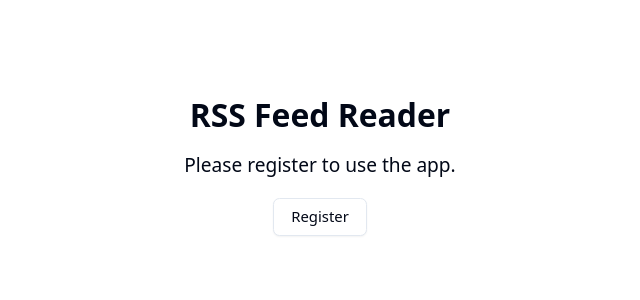
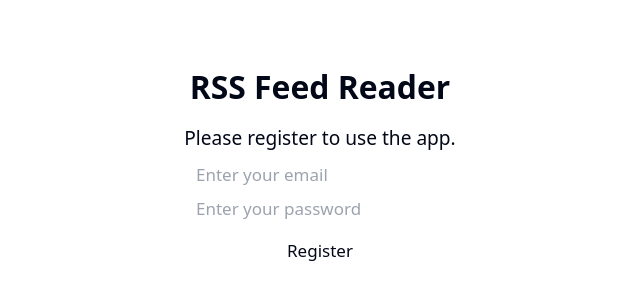
Before and after one commit to uh-dcm/news-article-collection-container, a React (Vite) app in the folder client/: page / in a window 1280 px wide. Shown: the part 234-534 px from the top of the page, without its empty margins (320-960 px from the left). Built offline with nearby package versions, Linux system fonts and the light colour scheme; no server answers.

Commit message:
feat(accepts a chosen password and email)

```diff
--- a/client/src/App.tsx
+++ b/client/src/App.tsx
@@ -9,7 +9,7 @@ import {
 import {
   sendSearchQuery,
   sendStatisticsQuery,
-  SearchParams
+  SearchParams,
 } from './services/database_queries';
 
 import authClient from './services/authclient';
@@ -21,7 +21,7 @@ import {
   BarsArrowUpIcon,
   MagnifyingGlassIcon,
   ChartBarSquareIcon,
-  ChartPieIcon
+  ChartPieIcon,
 } from '@heroicons/react/24/solid';
 
 import { Button } from '@/components/ui/button';
@@ -42,6 +42,9 @@ import { articleColumns, Article } from './components/ui/article-columns';
 import { feedColumns, Feed } from './components/ui/feed-columns';
 import InfoIcon from './components/ui/info-icon';
 import * as Tooltip from '@radix-ui/react-tooltip';
+
+import Register from './components/registrationform';
+import Login from './components/loginform';
 
 import {
   Card,
@@ -75,11 +78,7 @@ type ToastOptions = {
   error: (error: string) => string;
 };
 
-import {
-  registerUser,
-  getIsValidToken,
-  loginUser,
-} from './services/authfunctions';
+import { getIsValidToken } from './services/authfunctions';
 
 export default function App() {
   const [feedUrlList, setFeedUrlList] = useState<Feed[]>([]);
@@ -95,9 +94,13 @@ export default function App() {
   const [endTime, setEndTime] = useState('');
   const [htmlQuery, setHtmlQuery] = useState('');
   const [statisticData, setStatisticsData] = useState<DomainData[][]>([]);
-  const [filteredStatisticData, setFilteredStatisticsData] = useState<DomainData[][]>([]);
+  const [filteredStatisticData, setFilteredStatisticsData] = useState<
+    DomainData[][]
+  >([]);
   const [subDirectoryData, setSubDirectoryData] = useState<DomainData[]>([]);
-  const [filteredSubDirectoryData, setFilteredSubDirectoryData] = useState<DomainData[]>([]);
+  const [filteredSubDirectoryData, setFilteredSubDirectoryData] = useState<
+    DomainData[]
+  >([]);
   const [userExists, setUserExists] = useState(false);
   const [validToken, setValidToken] = useState(false);
 
@@ -126,11 +129,14 @@ export default function App() {
 
   const formSubDirectoryData = async (url: string, filtered: boolean) => {
     if (!filtered) {
-        await setSubDirectoryData(statisticData[1].filter(x => x.name.startsWith(url)))
-    }
-    else {
-        await setFilteredSubDirectoryData(filteredStatisticData[1].filter(x => x.name.startsWith(url)))
-        console.log(filteredSubDirectoryData)
+      await setSubDirectoryData(
+        statisticData[1].filter((x) => x.name.startsWith(url))
+      );
+    } else {
+      await setFilteredSubDirectoryData(
+        filteredStatisticData[1].filter((x) => x.name.startsWith(url))
+      );
+      console.log(filteredSubDirectoryData);
     }
   };
 
@@ -243,7 +249,10 @@ export default function App() {
     stopFetching();
   };
 
-  const handleArticleDownload = async (format: 'json' | 'csv' | 'parquet', isQuery: boolean = false) => {
+  const handleArticleDownload = async (
+    format: 'json' | 'csv' | 'parquet',
+    isQuery: boolean = false
+  ) => {
     toast.dismiss();
     setIsDisabled(true);
 
@@ -260,18 +269,20 @@ export default function App() {
 
     toast.promise(async () => {
       try {
-        const endpoint = isQuery ? '/api/articles/export_query' : '/api/articles/export';
-        const response = await authClient.get(
-          `${endpoint}?format=${format}`,
-          {
+        const endpoint = isQuery
+          ? '/api/articles/export_query'
+          : '/api/articles/export';
+        const response = await authClient.get(`${endpoint}?format=${format}`, {
           responseType: 'blob',
-          }
-        );
+        });
 
         const url = window.URL.createObjectURL(new Blob([response.data]));
         const link = document.createElement('a');
         link.href = url;
-        link.setAttribute('download', `articles${isQuery ? '_query' : ''}.${format}`);
+        link.setAttribute(
+          'download',
+          `articles${isQuery ? '_query' : ''}.${format}`
+        );
         document.body.appendChild(link);
         link.click();
 
@@ -298,7 +309,7 @@ export default function App() {
         urlQuery,
         startTime,
         endTime,
-        htmlQuery
+        htmlQuery,
       };
       const data = await sendSearchQuery(params);
       setSearchData(data);
@@ -408,58 +419,66 @@ export default function App() {
   // for now, only login with fixed pass shall be used
 
   if (!userExists) {
+    return <Register onRegistrationSuccess={() => setUserExists(true)} />;
     // register view
-    return (
-      <div
-        className="flex h-screen flex-col items-center justify-center"
-        data-testid="register-view"
-      >
-        <h1 className="text-3xl font-semibold">RSS Feed Reader</h1>
-        <p className="mt-4 text-lg">Please register to use the app.</p>
-        <Button
-          variant="outline"
-          className="mt-4"
-          onClick={async () => {
-            const response = await registerUser('testpassword');
-            if (response) {
-              setUserExists(true);
-            } else {
-              toast.error('Failed to register');
-            }
-          }}
-        >
-          Register
-        </Button>
-      </div>
-    );
+    // return (
+    //   <div
+    //     className="flex h-screen flex-col items-center justify-center"
+    //     data-testid="register-view"
+    //   >
+    //     <h1 className="text-3xl font-semibold">RSS Feed Reader</h1>
+    //     <p className="mt-4 text-lg">Please register to use the app.</p>
+    //     <Button
+    //       variant="outline"
+    //       className="mt-4"
+    //       onClick={async () => {
+    //         const response = await registerUser('testpassword');
+    //         if (response) {
+    //           setUserExists(true);
+    //         } else {
+    //           toast.error('Failed to register');
+    //         }
+    //       }}
+    //     >
+    //       Register
+    //     </Button>
+    //   </div>
+    // );
   }
 
   if (!validToken) {
     // login with password
     return (
-      <div
-        className="flex h-screen flex-col items-center justify-center"
-        data-testid="login-view"
-      >
-        <h1 className="text-3xl font-semibold">RSS Feed Reader</h1>
-        <p className="mt-4 text-lg">Please log in to use the app.</p>
-        <Button
-          variant="outline"
-          className="mt-4"
-          onClick={async () => {
-            const response = await loginUser('testpassword');
-            if (response.access_token) {
-              localStorage.setItem('accessToken', response.access_token);
+      <Login
+        onLoginSuccess={async () => {
           setValidToken(true);
-            } else {
-              toast.error('Failed to login');
-            }
         }}
-        >
-          Log in
-        </Button>
-      </div>
+      />
     );
+    // return (
+    //   <div
+    //     className="flex h-screen flex-col items-center justify-center"
+    //     data-testid="login-view"
+    //   >
+    //     <h1 className="text-3xl font-semibold">RSS Feed Reader</h1>
+    //     <p className="mt-4 text-lg">Please log in to use the app.</p>
+    //     <Button
+    //       variant="outline"
+    //       className="mt-4"
+    //       onClick={async () => {
+    //         const response = await loginUser('testpassword');
+    //         if (response.access_token) {
+    //           localStorage.setItem('accessToken', response.access_token);
+    //           setValidToken(true);
+    //         } else {
+    //           toast.error('Failed to login');
+    //         }
+    //       }}
+    //     >
+    //       Log in
+    //     </Button>
+    //   </div>
+    // );
   }
 
   return (
@@ -509,11 +528,15 @@ export default function App() {
 
                 <Card className="lg:col-span-2 lg:row-span-2">
                   <CardHeader className="relative">
-                    <div className="absolute top-4 right-4 flex flex-col items-end text-sm">
-                      <span className={`${isFetching ? 'text-primary' : 'text-muted-foreground'}`}>
+                    <div className="absolute right-4 top-4 flex flex-col items-end text-sm">
+                      <span
+                        className={`${isFetching ? 'text-primary' : 'text-muted-foreground'}`}
+                      >
                         {isFetching ? 'Fetching' : 'Not Fetching'}
                       </span>
-                      <span className={`${isProcessing ? 'text-primary' : 'text-muted-foreground'}`}>
+                      <span
+                        className={`${isProcessing ? 'text-primary' : 'text-muted-foreground'}`}
+                      >
                         {isProcessing ? 'Processing' : 'Not Processing'}
                       </span>
                     </div>
@@ -643,7 +666,9 @@ export default function App() {
                                 {' '}
                                 {statisticData.length === 0
                                   ? 0
-                                  : statisticData[0].map(x => x.count).reduce((s, c) => s + c, 0)}{' '}
+                                  : statisticData[0]
+                                      .map((x) => x.count)
+                                      .reduce((s, c) => s + c, 0)}{' '}
                                 articles collected from{' '}
                                 {statisticData.length === 0
                                   ? 0
@@ -656,17 +681,29 @@ export default function App() {
                               </DrawerTitle>
                               <DrawerDescription>
                                 {' '}
-                                Click on a domain to view the subdirectory distribution
+                                Click on a domain to view the subdirectory
+                                distribution
                               </DrawerDescription>
                             </DrawerHeader>
                             <div className="grid grid-cols-1 grid-cols-2 gap-4">
-                                <PieChart data={statisticData[0]} fnc={ formSubDirectoryData } filtered={false}></PieChart>
-                                <SubPieChart data={subDirectoryData}></SubPieChart>
+                              <PieChart
+                                data={statisticData[0]}
+                                fnc={formSubDirectoryData}
+                                filtered={false}
+                              ></PieChart>
+                              <SubPieChart
+                                data={subDirectoryData}
+                              ></SubPieChart>
                             </div>
                             <DrawerFooter>
                               <DrawerClose asChild>
                                 <p className="text-center">
-                                  <Button className="sm:w-[20%]" variant="outline">Close</Button>
+                                  <Button
+                                    className="sm:w-[20%]"
+                                    variant="outline"
+                                  >
+                                    Close
+                                  </Button>
                                 </p>
                               </DrawerClose>
                             </DrawerFooter>
@@ -719,7 +756,7 @@ export default function App() {
                       <CardDescription>
                         Query and export articles with matching data
                       </CardDescription>
-                      <div className="absolute top-4 right-4 flex items-center space-x-4">
+                      <div className="absolute right-4 top-4 flex items-center space-x-4">
                         <Button
                           variant="outline"
                           size="sm"
@@ -841,7 +878,9 @@ export default function App() {
                                 {' '}
                                 {filteredStatisticData.length === 0
                                   ? 0
-                                    : filteredStatisticData[0].map(x => x.count).reduce((s, c) => s + c, 0)}{' '}
+                                  : filteredStatisticData[0]
+                                      .map((x) => x.count)
+                                      .reduce((s, c) => s + c, 0)}{' '}
                                 articles collected from{' '}
                                 {filteredStatisticData.length === 0
                                   ? 0
@@ -854,17 +893,29 @@ export default function App() {
                               </DrawerTitle>
                               <DrawerDescription>
                                 {' '}
-                                  Click on a domain to view the subdirectory distribution
+                                Click on a domain to view the subdirectory
+                                distribution
                               </DrawerDescription>
                             </DrawerHeader>
                             <div className="grid grid-cols-1 grid-cols-2 gap-4">
-                                  <PieChart data={filteredStatisticData[0]} fnc={ formSubDirectoryData } filtered={true}></PieChart>
-                                  <SubPieChart data={filteredSubDirectoryData}></SubPieChart>
+                              <PieChart
+                                data={filteredStatisticData[0]}
+                                fnc={formSubDirectoryData}
+                                filtered={true}
+                              ></PieChart>
+                              <SubPieChart
+                                data={filteredSubDirectoryData}
+                              ></SubPieChart>
                             </div>
                             <DrawerFooter>
                               <DrawerClose asChild>
                                 <p className="text-center">
-                                    <Button className="sm:w-[20%]" variant="outline">Close</Button>
+                                  <Button
+                                    className="sm:w-[20%]"
+                                    variant="outline"
+                                  >
+                                    Close
+                                  </Button>
                                 </p>
                               </DrawerClose>
                             </DrawerFooter>
@@ -897,7 +948,9 @@ export default function App() {
                                 Number of articles collected per day
                               </DrawerDescription>
                             </DrawerHeader>
-                                <TimeSeries data={filteredStatisticData[2]}></TimeSeries>
+                            <TimeSeries
+                              data={filteredStatisticData[2]}
+                            ></TimeSeries>
                             <DrawerFooter>
                               <DrawerClose asChild>
                                 <Button variant="outline">Close</Button>
--- /dev/null
+++ b/client/src/components/loginform.tsx
@@ -0,0 +1,52 @@
+import React, { useState } from 'react';
+import { toast } from 'sonner';
+import { loginUser } from '../services/authfunctions';
+
+interface LoginProps {
+  onLoginSuccess: () => void;
+}
+
+const Login: React.FC<LoginProps> = ({ onLoginSuccess }) => {
+  const [password, setPassword] = useState<string>('');
+  const [loading, setLoading] = useState<boolean>(false);
+
+  const handleLogin = async () => {
+    setLoading(true);
+    try {
+      const response = await loginUser(password); // Ensure loginUser is typed to return the correct response
+      if (response && response.access_token) {
+        localStorage.setItem('accessToken', response.access_token);
+        onLoginSuccess();
+        toast.success('Login successful!');
+      } else {
+        toast.error('Failed to login');
+      }
+    } catch (error: any) {
+      toast.error('Login failed: ' + error.message);
+    } finally {
+      setLoading(false);
+    }
+  };
+
+  return (
+    <div
+      className="flex h-screen flex-col items-center justify-center"
+      data-testid="login-view"
+    >
+      <h1 className="text-3xl font-semibold">RSS Feed Reader</h1>
+      <p className="mt-4 text-lg">Please log in to use the app.</p>
+      <input
+        type="password"
+        placeholder="Enter your password"
+        value={password}
+        onChange={(e) => setPassword(e.target.value)}
+        className="mt-2"
+      />
+      <button className="mt-4" disabled={loading} onClick={handleLogin}>
+        {loading ? 'Logging in...' : 'Log in'}
+      </button>
+    </div>
+  );
+};
+
+export default Login;
--- /dev/null
+++ b/client/src/components/registrationform.tsx
@@ -0,0 +1,59 @@
+import React, { useState } from 'react';
+import { toast } from 'sonner';
+import { registerUser } from '../services/authfunctions';
+
+interface RegisterProps {
+  onRegistrationSuccess: () => void;
+}
+
+const Register: React.FC<RegisterProps> = ({ onRegistrationSuccess }) => {
+  const [email, setEmail] = useState<string>('');
+  const [password, setPassword] = useState<string>('');
+  const [loading, setLoading] = useState<boolean>(false);
+
+  const handleRegister = async () => {
+    setLoading(true);
+    try {
+      const response = await registerUser(email, password);
+      if (response && response.msg == 'User created') {
+        onRegistrationSuccess();
+        toast.success('Registration successful!');
+      } else {
+        toast.error('Failed to register');
+      }
+    } catch (error: any) {
+      toast.error('Registration failed: ' + error.message);
+    } finally {
+      setLoading(false);
+    }
+  };
+
+  return (
+    <div
+      className="flex h-screen flex-col items-center justify-center"
+      data-testid="register-view"
+    >
+      <h1 className="text-3xl font-semibold">RSS Feed Reader</h1>
+      <p className="mt-4 text-lg">Please register to use the app.</p>
+      <input
+        type="email"
+        placeholder="Enter your email"
+        value={email}
+        onChange={(e) => setEmail(e.target.value)}
+        className="mt-2"
+      />
+      <input
+        type="password"
+        placeholder="Enter your password"
+        value={password}
+        onChange={(e) => setPassword(e.target.value)}
+        className="mt-2"
+      />
+      <button className="mt-4" disabled={loading} onClick={handleRegister}>
+        {loading ? 'Registering...' : 'Register'}
+      </button>
+    </div>
+  );
+};
+
+export default Register;
--- a/client/src/services/authfunctions.tsx
+++ b/client/src/services/authfunctions.tsx
@@ -12,9 +12,10 @@ const checkUserExists = async () => {
   }
 };
 
-const registerUser = async (password: string) => {
+const registerUser = async (email: string, password: string) => {
   try {
     const response = await axios.post(`${serverUrl}/api/register`, {
+      email,
       password,
     });
     return response.data;
```
Also changed, not shown: client/tests/internal/setupTests.ts (+2 -1 lines), 1 other file (tests, documents, lock files or other folders). Lines whose indentation alone changed are shown as unchanged.
